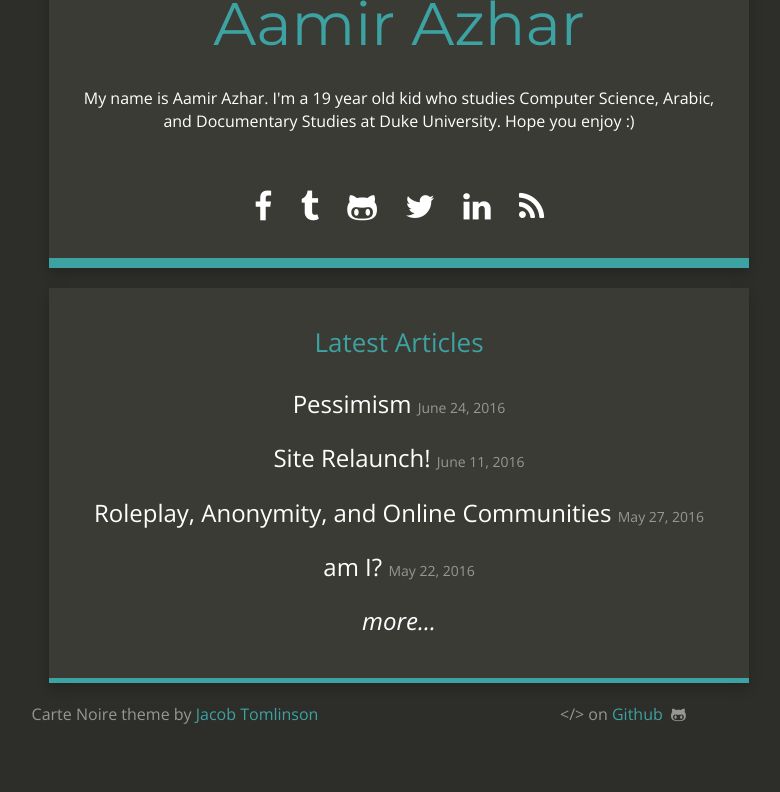
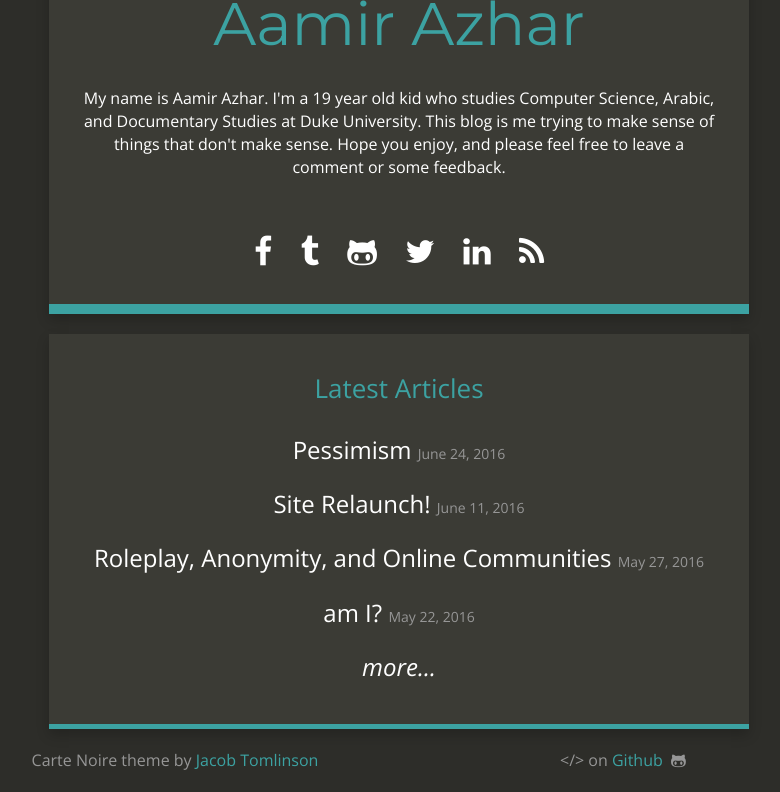
Before and after one commit to aamirazh/aamirazhar.me-backup, a Jekyll site: the page built from index.html, in a window 1280 px wide, cut to the strip 174-966 px from the top of the page. Shown: the whole strip, without its empty margins (241-1021 px from the left). Built offline with Jekyll 4.4.1, drawn with Linux system fonts in a browser that asks for light colours; nearby versions of some CDN libraries; before the commit the page ends 920 px from its top, so only the background shows below that.

Commit message:
updated title_description

```diff
--- a/_config.yml
+++ b/_config.yml
@@ -5,7 +5,7 @@ description: "Aamir's blog."
 baseurl: ""
 url: "http://aamirazhar.me/"
 title_description: "My name is Aamir Azhar. I'm a 19 year old kid who studies Computer Science,
-Arabic, and Documentary Studies at Duke University. Hope you enjoy :)"
+Arabic, and Documentary Studies at Duke University. This blog is me trying to make sense of things that don't make sense. Hope you enjoy, and please feel free to leave a comment or some feedback."
 title_image: "https://i.imgur.com/zS0wlwp.jpg"
 google_analytics: "UA-79202944-1"
 disqus_account: aamirazhar
```
